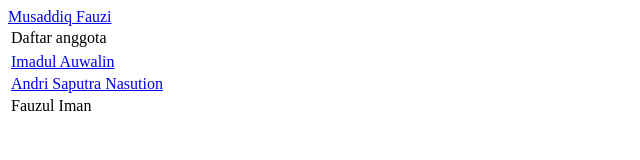
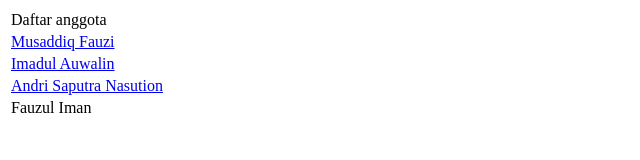
Before and after one commit to musaddiqfauzi/TEL546-2019-C, a plain HTML site: page index.html in a window 1280 px wide. Shown: the whole page, without its empty margins (0-640 px from the left). Drawn offline with Linux system fonts and the light colour scheme.

Commit message:
Perubahan Index

```diff
--- a/index.html
+++ b/index.html
@@ -12,12 +12,11 @@
 
     <table border="0">
 
-      <tr><td>Daftar anggota</td></tr>
-
-	  <tr><a href ="1504105010087.html">Musaddiq Fauzi</a></tr>
-    <tr><td><a href ="1504105010026.html">Imadul Auwalin</a></td></tr>
-    <tr><td><a href="1504105010015.html"> Andri Saputra Nasution</a></td></tr>
-    <tr><td> Fauzul Iman </td></tr>
+		<tr><td>Daftar anggota</td></tr>
+		<tr><td><a href ="1504105010087.html">Musaddiq Fauzi</a></td></tr>
+		<tr><td><a href ="1504105010026.html">Imadul Auwalin</a></td></tr>
+		<tr><td><a href="1504105010015.html"> Andri Saputra Nasution</a></td></tr>
+		<tr><td> Fauzul Iman </td></tr>
 
      </table>
     </body>
```
